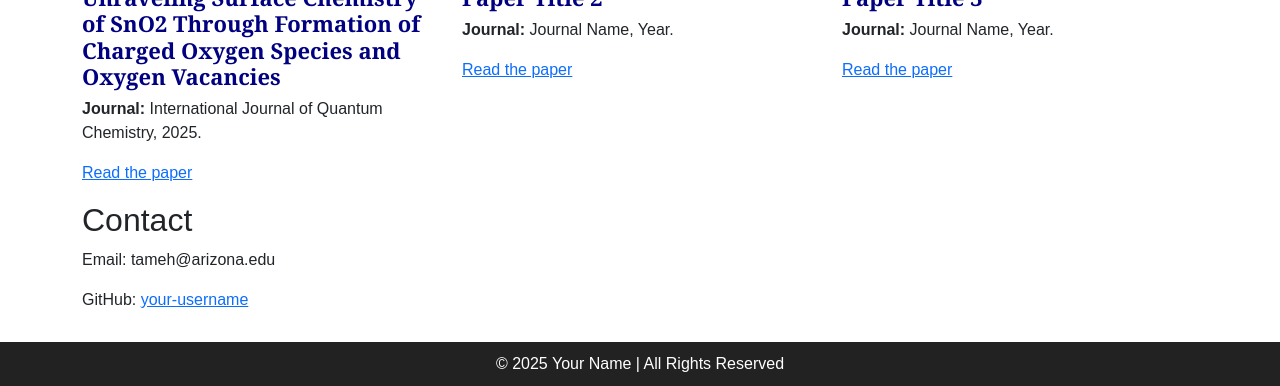
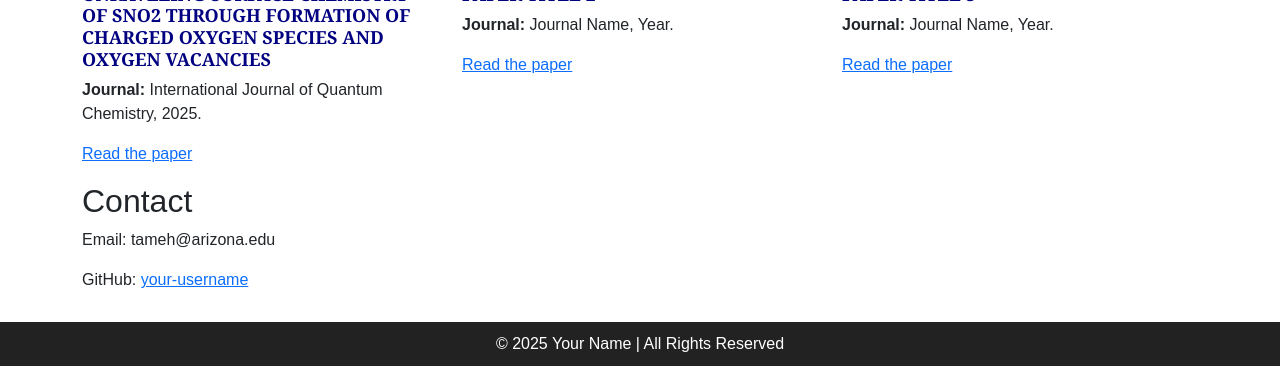
Before and after one commit to sarashaban/sarashaban.github.io, a plain HTML site: page index.html in a window 1280 px wide. Shown: the part 1046-1432 px from the top of the page. Drawn offline with nearby package versions, Linux system fonts and the light colour scheme.

Commit message:
Update index.html

```diff
--- a/index.html
+++ b/index.html
@@ -37,8 +37,9 @@
     </style>
     <style>
     .paper-title {
-        font-size: 22px;
+        font-size: 18px;
         font-weight: bold;
+        text-transform: uppercase;
         font-family: "Georgia", serif;
         color: navy;
     }
```
